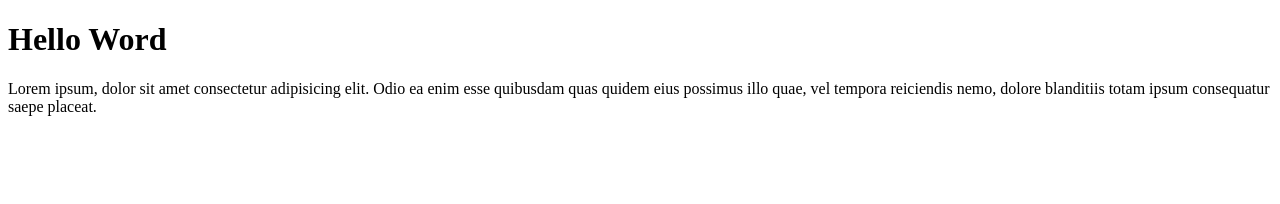
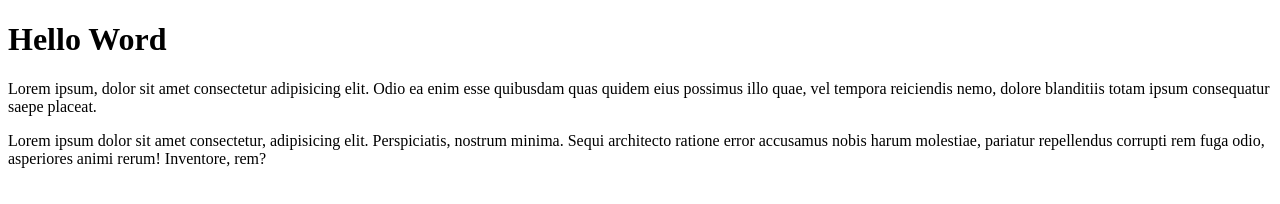
Before and after one commit to Domenic0Ferrari/htmlcss-hello, a plain HTML site: page index.html in a window 1280 px wide. Drawn offline with Linux system fonts and the light colour scheme.

Commit message:
add second paragraph

```diff
--- a/index.html
+++ b/index.html
@@ -9,5 +9,7 @@
 <body>
     <h1>Hello Word</h1>
     <p>Lorem ipsum, dolor sit amet consectetur adipisicing elit. Odio ea enim esse quibusdam quas quidem eius possimus illo quae, vel tempora reiciendis nemo, dolore blanditiis totam ipsum consequatur saepe placeat.</p>
+
+    <p>Lorem ipsum dolor sit amet consectetur, adipisicing elit. Perspiciatis, nostrum minima. Sequi architecto ratione error accusamus nobis harum molestiae, pariatur repellendus corrupti rem fuga odio, asperiores animi rerum! Inventore, rem?</p>
 </body>
 </html>
```
